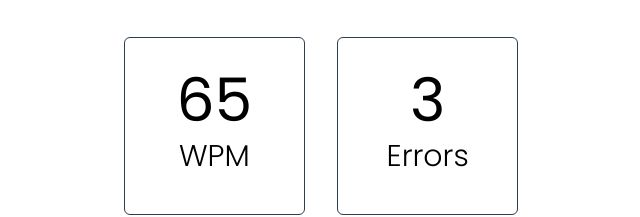
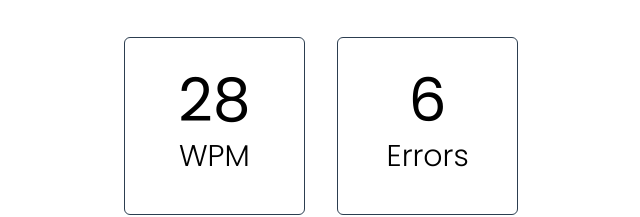
Before and after one commit to Dexters-Hub/just-a-min, a Vue app: page /feedback in a window 1280 px wide. Shown: the part 305-522 px from the top of the page, without its empty margins (319-959 px from the left). Built offline with nearby package versions, Linux system fonts and the light colour scheme.

Commit message:
feat: added audio + timer

```diff
--- a/src/components/CountdownTimer.vue
+++ b/src/components/CountdownTimer.vue
@@ -1,4 +1,3 @@
-<!-- CountdownTimer.vue -->
 <script setup>
 import { ref, onMounted, onUnmounted, defineProps } from 'vue';
 import useControl from '@/composables/useControl';
@@ -28,6 +27,8 @@ const { isPlaying, control } = useControl(
 );
 
 const countdown = ref(props.initialTime);
+let mediaRecorder;
+let audioChunks = [];
 
 const formatTime = (seconds) => {
     const minutes = Math.floor(seconds / 60);
@@ -35,12 +36,41 @@ const formatTime = (seconds) => {
     return `${String(minutes).padStart(2, '0')}:${String(remainingSeconds).padStart(2, '0')}`;
 };
 
+const startRecording = async () => {
+    const stream = await navigator.mediaDevices.getUserMedia({ audio: true });
+    mediaRecorder = new MediaRecorder(stream);
+
+    mediaRecorder.ondataavailable = (event) => {
+        if (event.data.size > 0) {
+            audioChunks.push(event.data);
+        }
+    };
+
+    mediaRecorder.onstop = () => {
+        const audioBlob = new Blob(audioChunks, { type: 'audio/wav' });
+        console.log(audioBlob)
+        // Now you can do something with the recorded audio blob,
+        // like sending it to the server or playing it back.
+        audioChunks = [];
+    };
+
+    mediaRecorder.start();
+};
+
+const stopRecording = () => {
+    if (mediaRecorder.state === 'recording') {
+        mediaRecorder.stop();
+    }
+};
+
 onMounted(() => {
     control('start');
+    startRecording();
 });
 
 onUnmounted(() => {
     control('pause');
+    stopRecording();
     console.log('CountdownTimer component unmounted');
 });
 </script>
--- a/src/views/FeedbackView.vue
+++ b/src/views/FeedbackView.vue
@@ -4,22 +4,27 @@ import BorderButton from '@/components/BorderButton.vue';
 import MetricCard from '@/components/MetricCard.vue';
 import { RouterLink } from 'vue-router'
 
+const getRandomInt = (min, max) => Math.floor(Math.random() * (max - min + 1)) + min;
+
+const randomWPM = getRandomInt(10, 30);
+const randomErrors = getRandomInt(0, 10);
+
 </script>
 
 <template>
     <TextSection
         title="You did well 🥳"
-        />
+    />
 
     <div class="flex justify-around w-1/3 space-x-8">
         <MetricCard
-        text="WPM"
-        value=65
+            text="WPM"
+            :value="randomWPM"
         />
         <MetricCard
             text="Errors"
-            value=3
-            />
+            :value="randomErrors"
+        />
     </div>
 
     <RouterLink to="/"><BorderButton class="mt-8" cta="Restart"/></RouterLink>
--- a/src/views/TopicView.vue
+++ b/src/views/TopicView.vue
@@ -7,7 +7,7 @@ import { useTopic } from '@/composables/useTopic';
 
 
 const { topicSubtitle,
-        // updateRandomTopic
+        updateRandomTopic
       } = useTopic();
 
 </script>
@@ -18,6 +18,6 @@ const { topicSubtitle,
         :subtitle="topicSubtitle"
         />
       <RouterLink to="/session"><BorderButton cta="Begin"/></RouterLink>
-      <!-- <BorderButton @click="updateRandomTopic" class="mt-8" cta="Random"/> -->
+      <BorderButton @click="updateRandomTopic" class="mt-8" cta="Random"/>
 
 </template>
```
Also changed, not shown: src/components/AudioWave.vue (deleted). Lines whose indentation alone changed are shown as unchanged.
